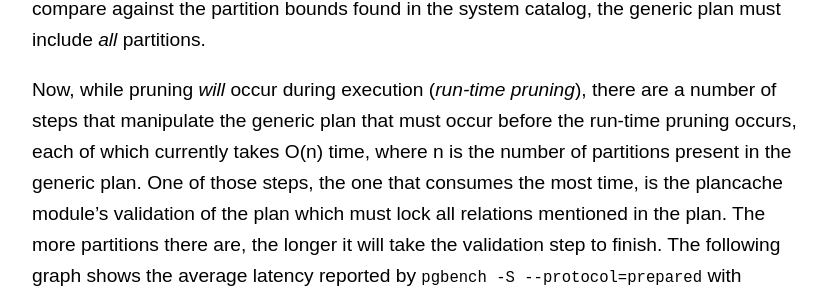
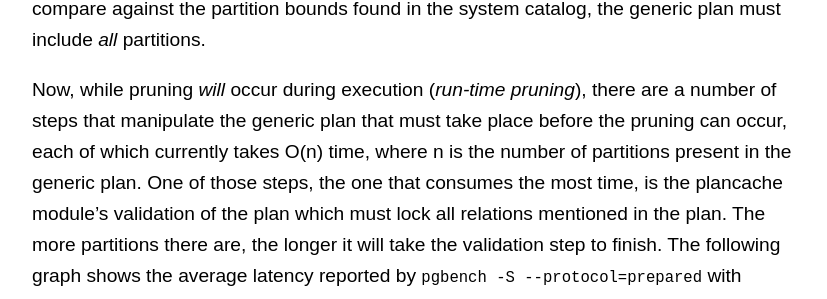
Before and after one commit to amitlan/website, a Jekyll site: the page built from _posts/2022-04-12-param-query-partition-woes.md, in a window 1280 px wide and 900 px high, scrolled down 2363 px. Shown: the part 181-480 px from the top of the window, without its empty margins (224-1051 px from the left). Built offline with Jekyll 4.4.1, drawn with Linux system fonts in a browser that asks for light colours.

Commit message:
param-query-partition-woes: words

```diff
--- a/_posts/2022-04-12-param-query-partition-woes.md
+++ b/_posts/2022-04-12-param-query-partition-woes.md
@@ -97,7 +97,7 @@ which relies on constant values being available for the planner to compare again
 bounds found in the system catalog, the generic plan must include *all* partitions.
 
 Now, while pruning *will* occur during execution (*run-time pruning*), there are a number of steps
-that manipulate the generic plan that must occur before the run-time pruning occurs, each of which
+that manipulate the generic plan that must take place before the pruning can occur, each of which
 currently takes O(n) time, where n is the number of partitions present in the generic plan.  One of
 those steps, the one that consumes the most time, is the plancache module's validation of the plan
 which must lock all relations mentioned in the plan.  The more partitions there are, the longer it
```
